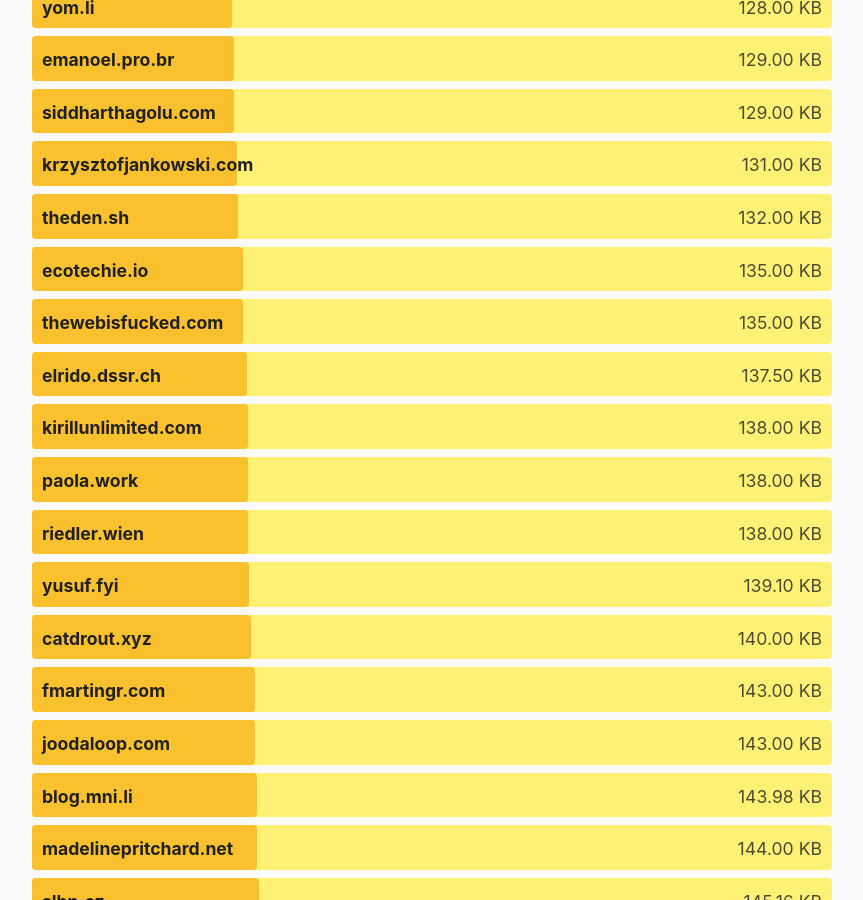
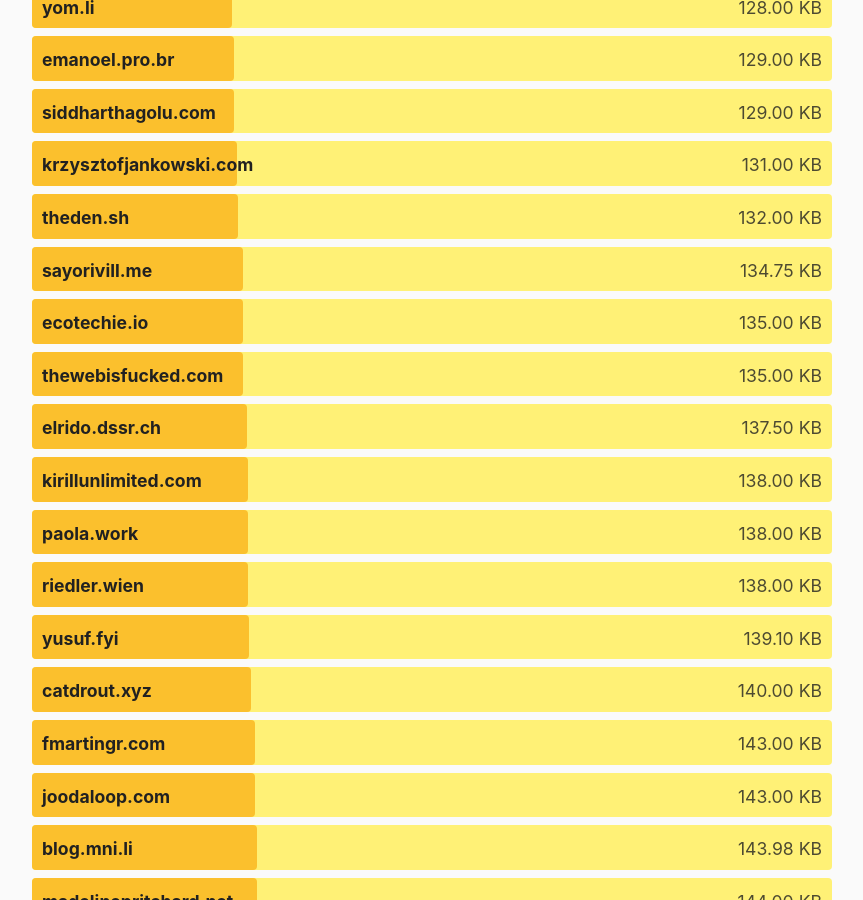
Before and after one commit to kevquirk/512kb.club, a Jekyll site: the page built from index.md, in a window 1280 px wide and 900 px high, scrolled down 29047 px. Shown: the whole window, without its empty margins (208-1071 px from the left). Built offline with Jekyll 4.4.1, drawn with Linux system fonts in a browser that asks for light colours.

Commit message:
Update sites.yml

```diff
--- a/_data/sites.yml
+++ b/_data/sites.yml
@@ -3258,6 +3258,11 @@
   size: 71.7
   last_checked: 2023-09-20
 
+- domain: sayorivill.me
+  url: https://sayorivill.me/
+  size: 134.75
+  last_checked: 2024-07-22
+
 - domain: scaglio.id
   url: https://scaglio.id/
   size: 174.17
```
